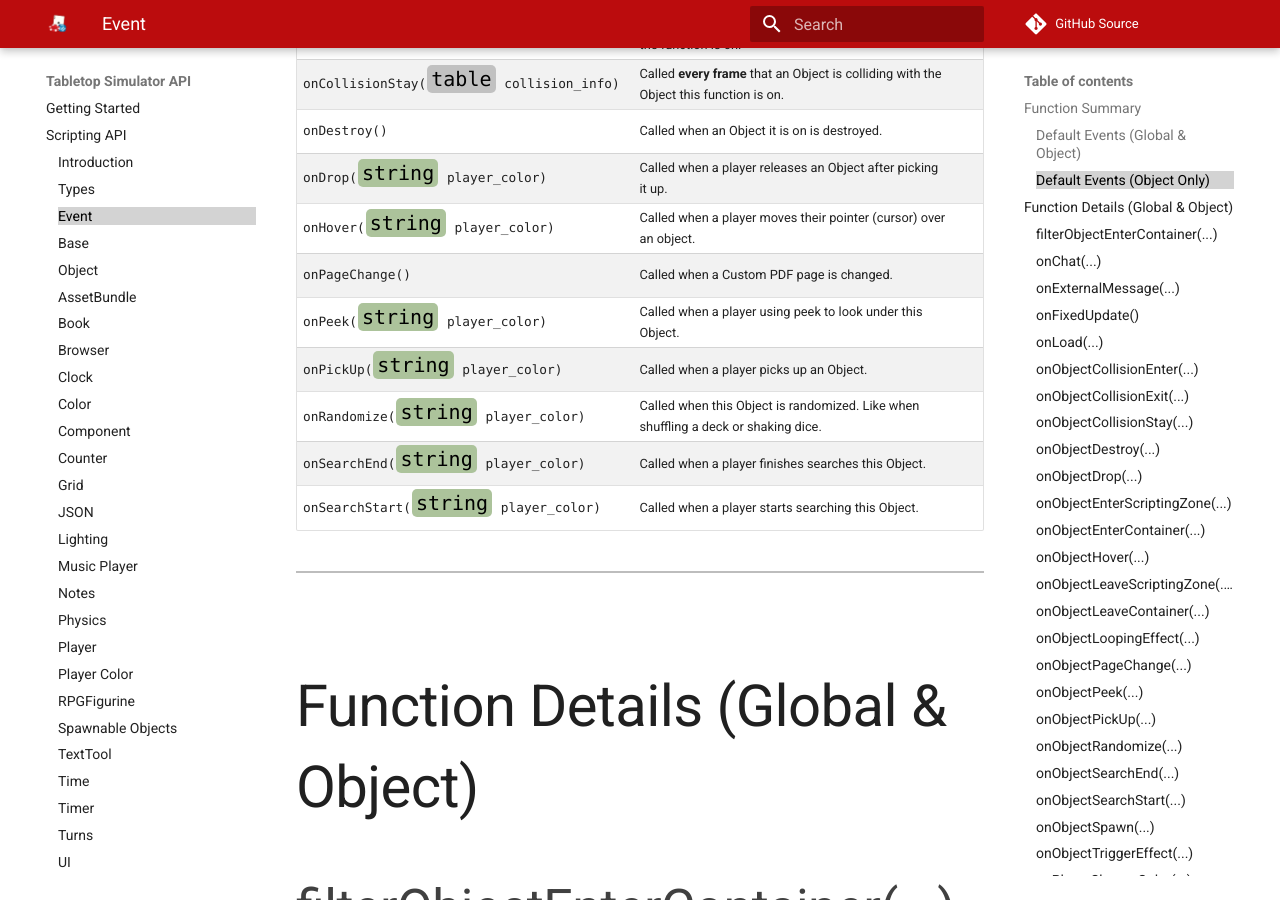
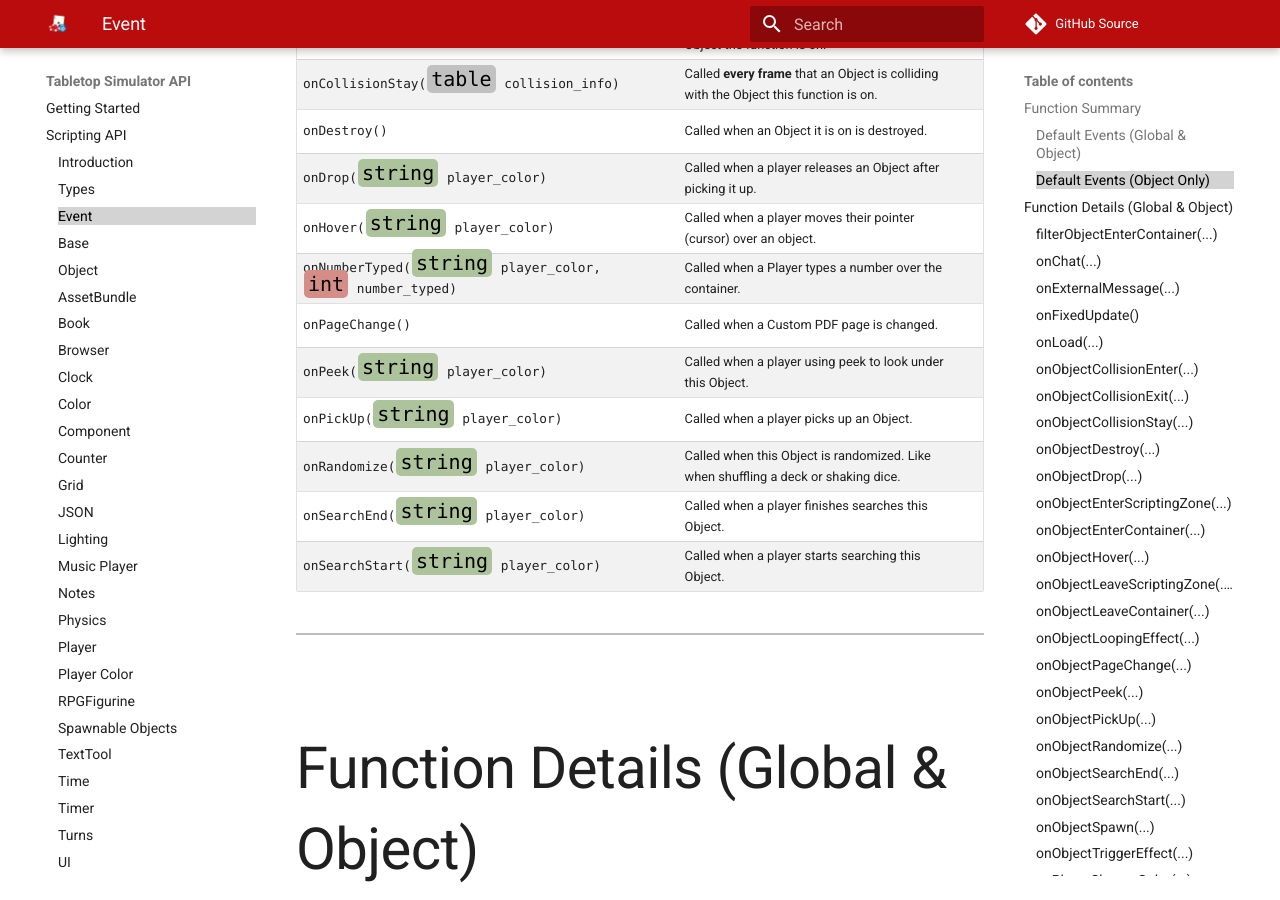
Before and after one commit to Berserk-Games/Tabletop-Simulator-API, an MkDocs documentation site: the page built from docs/event.md, in a window 1280 px wide and 900 px high, scrolled down 3888 px. Built offline with MkDocs 1.6.1 and Material for MkDocs 9.7.7, drawn with Linux system fonts in a browser that asks for light colours; comment, search, counter and statistics services are not loaded.

Commit message:
added function onNumberTyped

```diff
--- a/docs/event.md
+++ b/docs/event.md
@@ -65,6 +65,7 @@
 onDestroy() | Called when an Object it is on is destroyed. | [<span class="i"></span>](#ondestroy)
 onDrop([<span class="tag str"></span>](types.md)&nbsp;player_color) | Called when a player releases an Object after picking it up. | [<span class="i"></span>](#ondrop)
 onHover([<span class="tag str"></span>](types.md)&nbsp;player_color) | Called when a player moves their pointer (cursor) over an object. | [<span class="i"></span>](#onhover)
+onNumberTyped([<span class="tag str"></span>](types.md)&nbsp;player_color, [<span class="tag int"></span>](types.md)&nbsp;number_typed) | Called when a Player types a number over the container. |
 onPageChange() | Called when a Custom PDF page is changed. | [<span class="i"></span>](#onpagechange)
 onPeek([<span class="tag str"></span>](types.md)&nbsp;player_color) | Called when a player using peek to look under this Object. | [<span class="i"></span>](#onpeek)
 onPickUp([<span class="tag str"></span>](types.md)&nbsp;player_color) | Called when a player picks up an Object. | [<span class="i"></span>](#onpickup)
```
